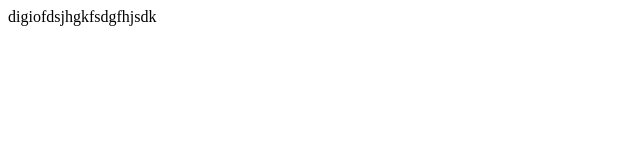
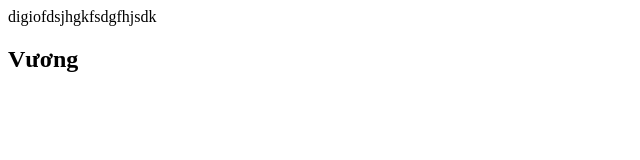
Before and after one commit to nguyenvuong2xx3/ChuyenDeDinhHuong, a plain HTML site: page index.html in a window 1280 px wide. Shown: the whole page, without its empty margins (0-640 px from the left). Drawn offline with Linux system fonts and the light colour scheme.

Commit message:
Update index.html

```diff
--- a/index.html
+++ b/index.html
@@ -7,5 +7,6 @@
 </head>
 <body>
     digiofdsjhgkfsdgfhjsdk
+    <h2>Vương</h2>
 </body>
 </html>
```
